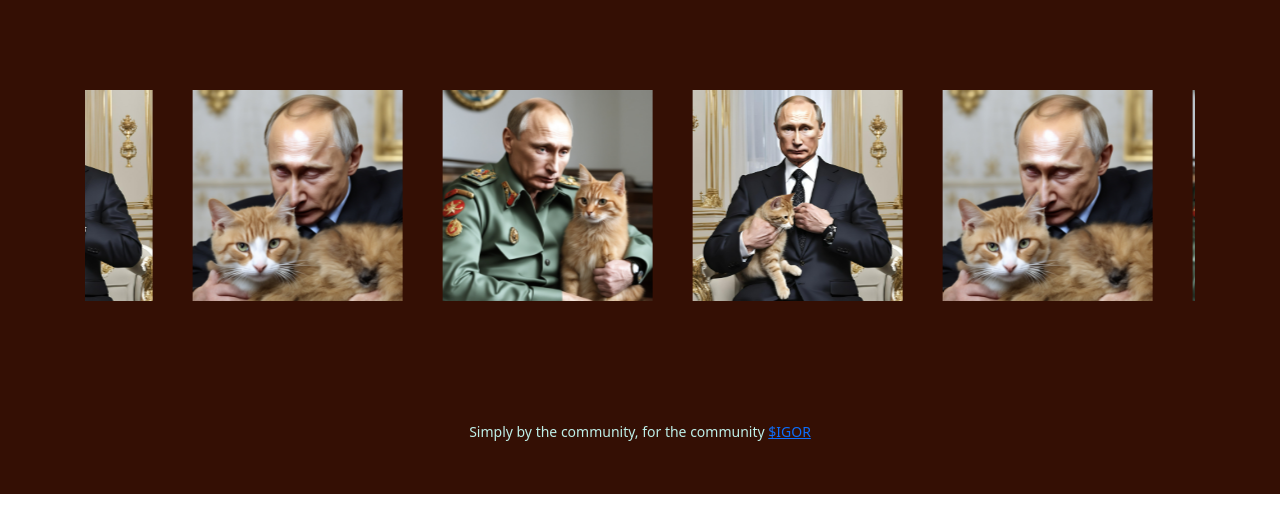
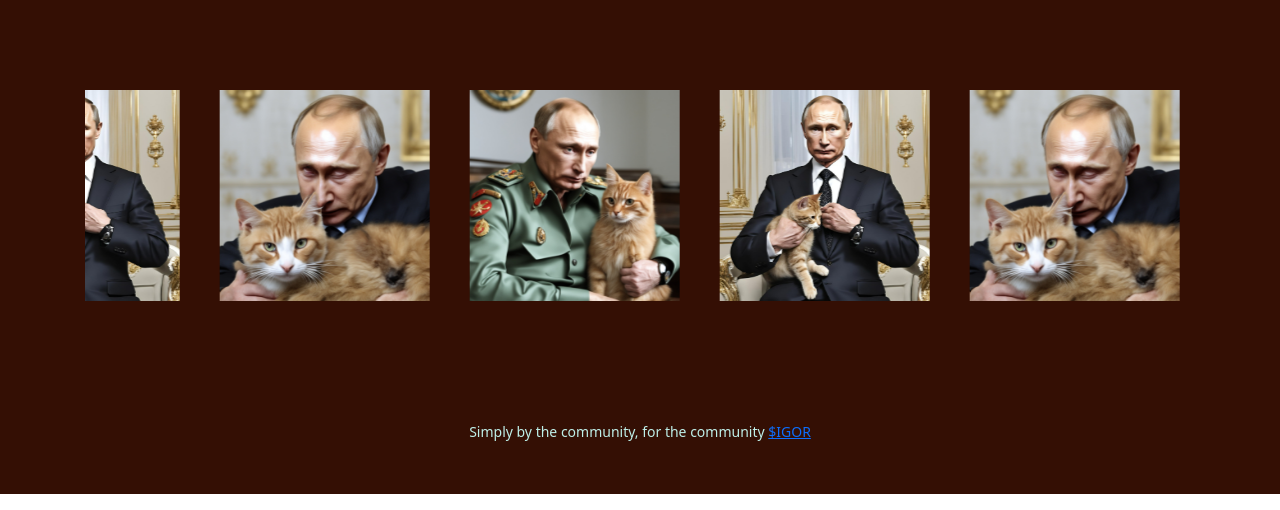
Before and after one commit to exitingtheloop/igor-cto, a React app: page / in a window 1280 px wide. Shown: the part 699-1209 px from the top of the page. Built offline with nearby package versions, Linux system fonts and the light colour scheme.

Commit message:
fix image numbers

```diff
--- a/src/index.css
+++ b/src/index.css
@@ -7,7 +7,7 @@
 }
 
 :root {
-  --no-of-slides: 6;
+  --no-of-slides: 5;
   --slides-in-view: 5;
   --slide-width: 250px;
   --margin: 40px;
```
